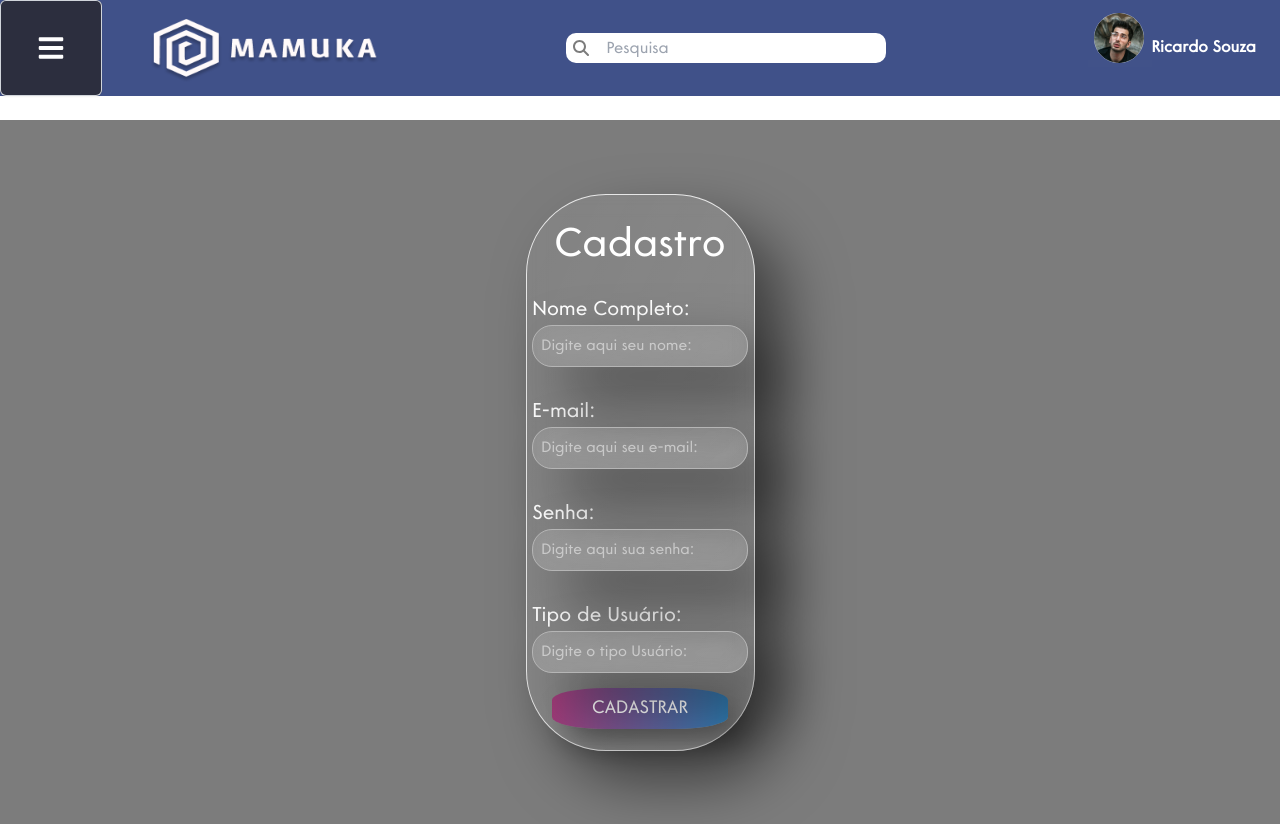
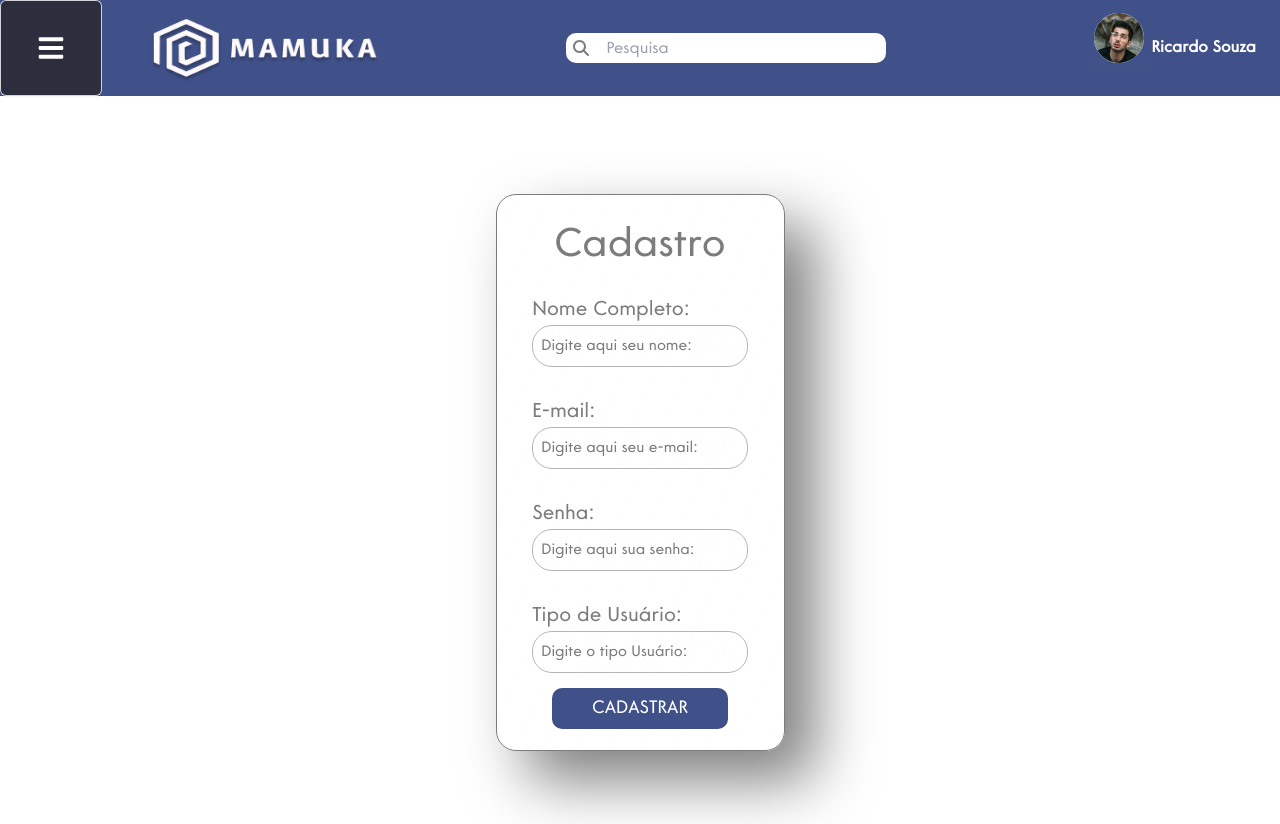
Before and after one commit to MamukaSenai/React-Mamuka, a React (Vite) app: page /cadastro/usuario in a window 1280 px wide. Built offline with nearby package versions, Linux system fonts and the light colour scheme.

Commit message:
Ajuste CSS e adequacao para api

```diff
--- a/src/pages/Administrador/CadastroUsuario/style.css
+++ b/src/pages/Administrador/CadastroUsuario/style.css
@@ -3,7 +3,7 @@
     /* background:
         linear-gradient(180deg, #060821 0%, #06082120 25%, #0608218f 80%, #060821 100%),
         url("../../assets/images/background_login.png"); */
-    background-color: var(--cinzaclaro);
+    /* background-color: var(--cinzaclaro); */
     min-height: calc(100vh - 339px);
     background-size: cover;
     background-repeat: no-repeat;
@@ -25,16 +25,16 @@
 .main_cadastro .cad_conteudo {
     background: linear-gradient(114.61deg, #ffffff0d 1.08%, #ffffff1e 99.26%);
     box-shadow: 30px 30px 60px #00000080;
-    border: 1px solid #ffffffcc;
+    border: 1px solid var(--cinzaclaro);
     backdrop-filter: blur(10px);
-    border-radius: 80px;
+    border-radius: 20px;
     width: 100%;
     max-width: 700px;
     display: flex;
     flex-direction: column;
     align-items: center;
-    padding: 21px 0;
-    color: var(--branco);
+    padding: 21px 30px;
+    color: var(--cinzaclaro);
     margin: 100px 0;
 }
 
@@ -68,7 +68,7 @@
 .main_cadastro .cad_box_checkbox {
     width: 100%;
     height: 24px;
-    background-color: #ffffff20;
+    /* background-color: #ffffff20; */
     border: 2px solid #e6a3ff;
     border-radius: 15px;
     margin-bottom: 20px;
@@ -91,7 +91,7 @@
     top: 2px;
     left: 2px;
     z-index: 1;
-    background-color: var(--azul);
+    background-color: var(--azulClaro);
     border-radius: 10px;
     box-shadow: none;
     transition: cubic-bezier(0.895, 0.07, 0.685, 0.68);
@@ -104,7 +104,7 @@
 
 .main_cadastro .cad_checkbox:checked+.cad_label {
     left: 21px;
-    background-color: var(--rosa);
+    background-color: var(--azulClaro);
 }
 
 .main_cadastro .cad_formulario {
@@ -151,16 +151,16 @@
     border-radius: 20px;
     border: 1px solid #b5b5b5;
     background: linear-gradient(136deg, #ffffff1a 0%, #ffffff0b 100%);
-    box-shadow: 30px 30px 60px 0px #00000080;
+    /* box-shadow: 30px 30px 60px 0px #00000080; */
     backdrop-filter: blur(15px);
-    color: var(--branco);
+    color: var(--cinzaclaro);
     font-size: 16px;
 }
 
 .main_cadastro #cad_select_skill:focus-visible,
 .main_cadastro .cad_box_input2>input:focus-visible,
 .main_cadastro .cad_box_input>input:focus-visible {
-    outline: 2px solid var(--rosa);
+    outline: 2px solid var(--azulClaro);
 }
 
 /* Cor de fundo do autocomplete */
@@ -170,12 +170,12 @@
 
 /* Cor do texto do autocomplete */
 .main_cadastro input:-webkit-autofill {
-    -webkit-text-fill-color: var(--branco);
+    -webkit-text-fill-color: var(--cinzaclaro);
 }
 
 .main_cadastro .cad_box_input2>input::placeholder,
 .main_cadastro .cad_box_input>input::placeholder {
-    color: #ffffff80;
+    color: var(--cinzaclaro);
     font-size: 15px;
 }
 
@@ -301,10 +301,11 @@
     text-transform: uppercase;
     font-size: 18px;
     text-decoration: none;
-    border-radius: 30%;
-    box-shadow: 15px 15px 30px #00000066;
+    border-radius: 10px;
+    /* box-shadow: 15px 15px 30px #00000066; */
     padding: 7px 40px;
-    background: linear-gradient(0deg, #00000040, rgba(0, 0, 0, 0.25)), linear-gradient(92.23deg, #FF398F -25.96%, #17BBFF 126.83%);
+    /* background: linear-gradient(0deg, #00000040, rgba(0, 0, 0, 0.25)), linear-gradient(92.23deg, #FF398F -25.96%, #17BBFF 126.83%); */
+    background-color: var(--azulescuro);
     border: none;
     /* margin-top: 1%; */
     cursor: pointer;
--- a/src/pages/Administrador/ListaDevs/style.css
+++ b/src/pages/Administrador/ListaDevs/style.css
@@ -3,7 +3,7 @@ main#lista-devs {
     /* background-image:
         linear-gradient(180deg, #060821 0%, #06082120 25%, #0608218f 80%, #060821 100%),
         url("../../assets/img/background_login.png"); */
-    background-color: var(--cinzaclaro);
+    /* background-color: var(--cinzaclaro); */
     min-height: calc(100vh - 339px);
     background-size: cover;
     background-repeat: no-repeat;
@@ -22,7 +22,7 @@ main#lista-devs {
     width: 100%;
     max-width: 900px;
 
-    padding: 10vh ;
+    padding: 10vh;
     margin-top: 6vh;
 
     display: flex;
@@ -31,14 +31,21 @@ main#lista-devs {
 
     background: linear-gradient(114.61deg, #ffffff0d 1.08%, #ffffff1e 99.26%);
     box-shadow: 30px 30px 60px #00000080;
-    border: 1px solid #ffffffcc;
-    border-radius: 80px;
+    border-top: 10px solid var(--azulClaro);
+    border-bottom: 10px solid var(--azulClaro);
+    border-left: 2px solid var(--cinzaclaro);
+    border-right: 2px solid var(--cinzaclaro);
+    border-radius: 10px;
+
+    /* border: 1px solid #ffffffcc;
+    border-radius: 80px; */
     backdrop-filter: blur(10px);
-    color: var(--branco);
+    /* color: var(--branco); */
 }
 
 #lista-devs h1 {
     /* font-family: var(--font1); */
+    color: var(--cinzaclaro);
     font-size: 50px;
     text-align: center;
 }
@@ -47,7 +54,7 @@ main#lista-devs {
     margin: 20px auto;
     width: 80%;
     height: 4px;
-    background-color: var(--rosa);
+    background-color: var(--azulClaro);
     border: none;
     border-radius: 50%;
 }
@@ -56,6 +63,7 @@ main#lista-devs {
     width: 85%;
     padding: 20px 0;
 }
+
 /*
 .wrapper_lista:checked~{
 
@@ -79,6 +87,7 @@ main#lista-devs {
 
 .wrapper_form label {
     /* font-family: var(--font2); */
+    color: var(--cinzaclaro);
     text-transform: capitalize;
     font-size: 28px;
 }
@@ -96,7 +105,7 @@ main#lista-devs {
 
     background: linear-gradient(136deg, #ffffff1a 0%, #ffffff0b 100%);
     backdrop-filter: blur(15px);
-    box-shadow: 30px 30px 60px 0px #00000080;
+    /* box-shadow: 30px 30px 60px 0px #00000080; */
 
     font-size: 16px;
     color: white;
@@ -111,13 +120,15 @@ main#lista-devs {
     width: 30%;
 
     border: 4px solid white;
-    border-radius: 30%;
+    border-radius: 10px;
     padding-left: 4%;
     padding-right: 5%;
     margin-left: 2%;
 
     background-color: transparent;
-    color: white;
+    color: var(--branco);
+    background-color: var(--azulescuro);
+    /* color: white; */
     /* font-family: var(--font1); */
     text-transform: uppercase;
 }
```
